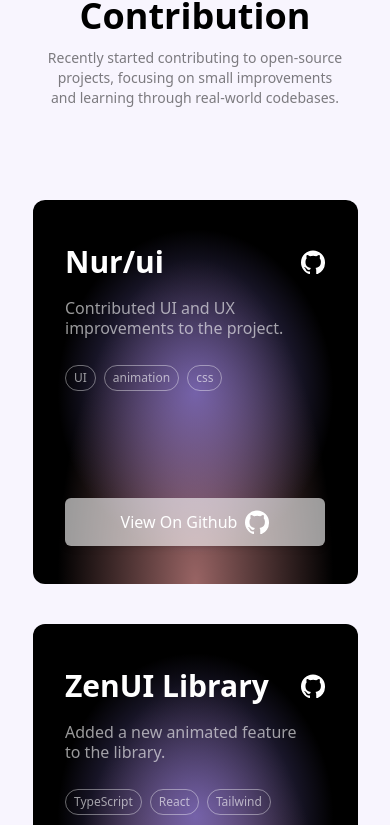
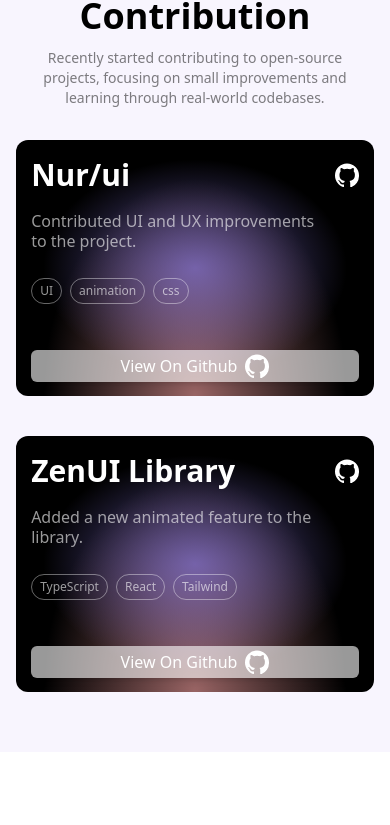
Before and after one commit to faridulhaque/My-Portfolio-V5, a Next.js app: page / in a window 390 px wide. Shown: the part 4879-5704 px from the top of the page. Built offline with nearby package versions, Linux system fonts and the light colour scheme.

Commit message:
contribution part added

```diff
--- a/components/contribution/Contribution.tsx
+++ b/components/contribution/Contribution.tsx
@@ -6,22 +6,20 @@ function Contribution() {
     {
       url: "https://nurui.vercel.app/",
       title: "Nur/ui",
-      description:
-        "Contributed UI and UX improvements to the project.",
+      description: "Contributed UI and UX improvements to the project.",
       tags: ["UI", "animation", "css"],
     },
     {
       url: "https://zenui.net/",
       title: "ZenUI Library",
-      description:
-        "Added a new animated feature to the library.",
+      description: "Added a new animated feature to the library.",
       tags: ["TypeScript", "React", "Tailwind"],
     },
   ];
 
   return (
     <div id="contribution" className="bg-[#F8F5FE] py-10">
-      <div className="w-10/12 mx-auto">
+      <div className="w-11/12 md:w-10/12 mx-auto">
         <h2 className="text-4xl md:text-5xl lg:text-6xl text-center text-black font-semibold">
           Open Source Contribution
         </h2>
@@ -31,23 +29,25 @@ function Contribution() {
           small improvements and learning through real-world codebases.
         </p>
 
-        <div className="grid grid-cols-1 lg:grid-cols-2 gap-x-20 gap-y-10 py-20">
+        <div className="grid grid-cols-1 lg:grid-cols-2 gap-x-20 gap-y-10 py-5 md:py-15 lg:py-20">
           {resources?.map((r) => (
             <div
-              className="relative w-full h-96 overflow-hidden bg-black rounded-xl flex items-center justify-center"
+              className="relative w-full h-64 pb-1 md:pb-0 md:h-96 overflow-hidden bg-black rounded-xl flex items-center justify-center"
               key={r.url}
             >
               <div className="absolute inset-0 bg-[radial-gradient(ellipse_at_bottom,rgba(255,167,167,0.6),transparent_60%)]" />
               <div className="absolute inset-0 bg-[radial-gradient(ellipse_at_center,rgba(153,136,255,0.6),transparent_60%)]" />
 
-              <div className="h-4/5 w-4/5 relative">
+              <div className="h-11/12 w-11/12 md:h-4/5 md:w-4/5 relative">
                 <div className="flex justify-between w-full h-12 items-center">
                   <h3 className="text-white font-semibold text-3xl">
                     {r.title}
                   </h3>
                   <Link
-                  target="_blank"
-                  className="cursor-pointer relative z-10" href={r.url}>
+                    target="_blank"
+                    className="cursor-pointer relative z-10"
+                    href={r.url}
+                  >
                     <svg
                       xmlns="http://www.w3.org/2000/svg"
                       className="size-6 text-white cursor-pointer"
@@ -73,9 +73,9 @@ function Contribution() {
                 </div>
 
                 <Link
-                target="_blank"
+                  target="_blank"
                   href={r.url}
-                  className="absolute z-10 bottom-0 py-3 w-full rounded-md shadow-md text-white bg-white/60 cursor-pointer flex items-center justify-center"
+                  className="absolute z-10 bottom-0 py-1 md:py-3 w-full rounded-md shadow-md text-white bg-white/60 cursor-pointer flex items-center justify-center"
                 >
                   View On Github
                   <svg
```
